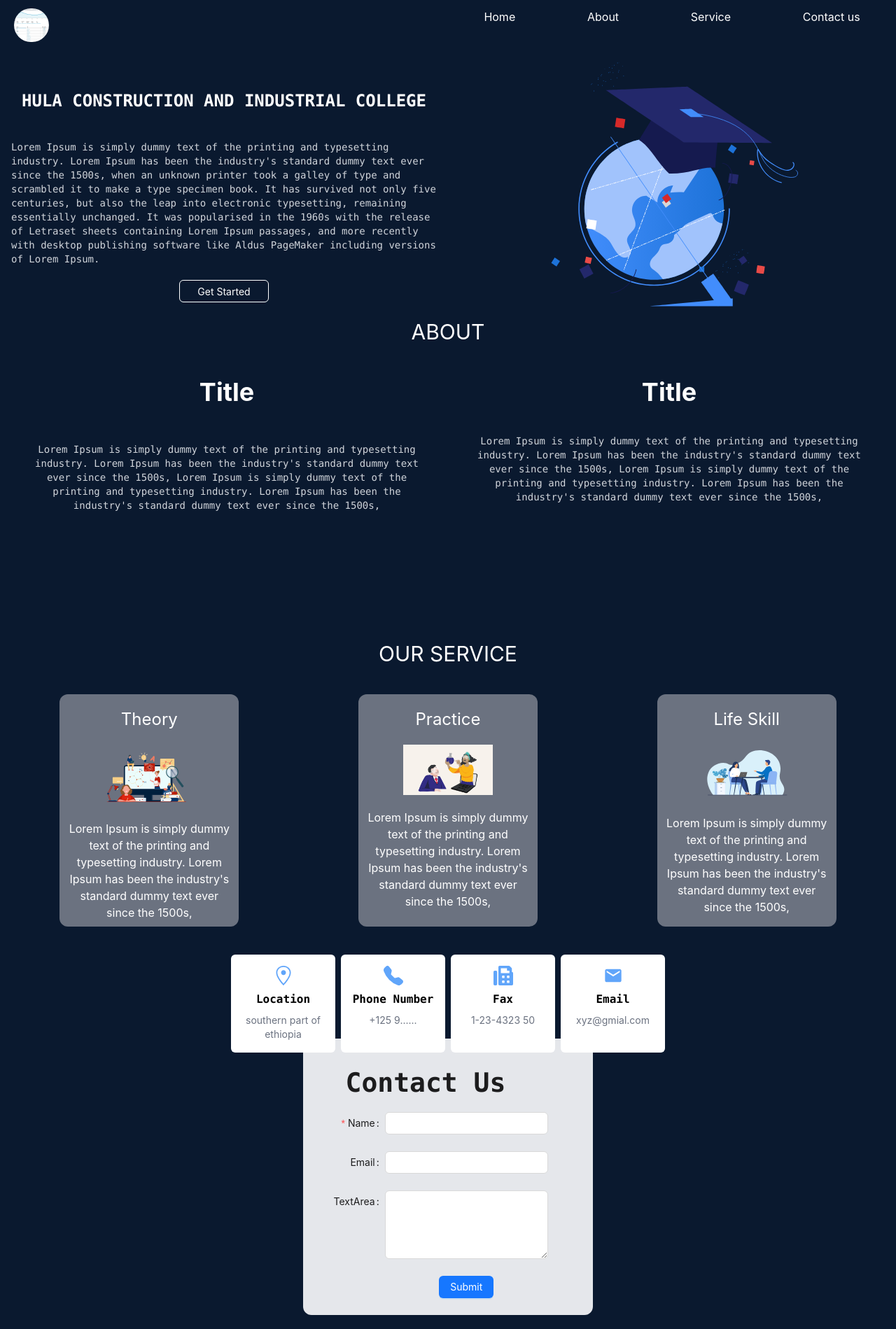
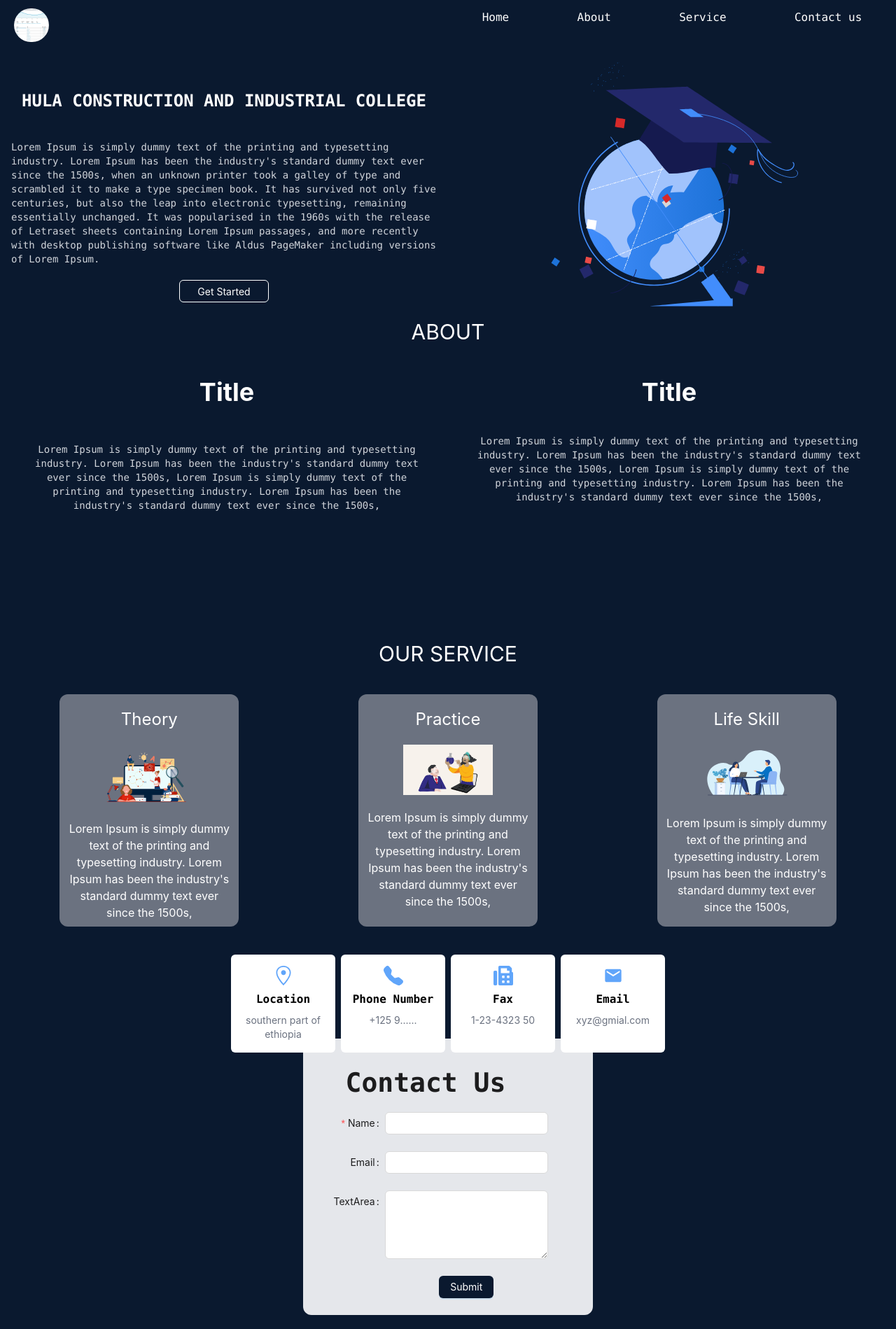
Before and after one commit to assegidasefa/Tvet-Web-site, a React (Create React App) app: page / in a window 1280 px wide. Shown: the whole page at 70% size. Built offline with nearby package versions, Linux system fonts and the light colour scheme; grey boxes are pictures that could not be loaded.

Commit message:
editing submit button

```diff
--- a/src/Components/Contact/contact.js
+++ b/src/Components/Contact/contact.js
@@ -20,28 +20,27 @@ const contact = () => {
       name="contact"
       className="w-full h-100vh p-5 flex flex-col items-center"
     >
-
       <div className="flex justify-between w-1/2 gap-2 mb-[-20px] z-10">
         <div className="flex flex-col bg-white items-center rounded-md p-4 w-48 gap-2">
-          <GoLocation size={28} className="text-blue-400"/>
+          <GoLocation size={28} className="text-blue-400" />
           <h1 className="font-bold text-md font-mono">Location</h1>
           <h1 className="text-gray-500 text-sm">southern part of ethiopia</h1>
         </div>
 
         <div className="flex flex-col bg-white items-center rounded-md p-4 w-48 gap-2">
-          <BsFillTelephoneFill size={28} className="text-blue-400"/>
+          <BsFillTelephoneFill size={28} className="text-blue-400" />
           <h1 className="font-bold text-md font-mono">Phone Number</h1>
           <h1 className="text-gray-500 text-sm">+125 9......</h1>
         </div>
 
         <div className="flex flex-col bg-white items-center rounded-md p-4 w-48 gap-2">
-          <FaFax size={28} className="text-blue-400"/>
+          <FaFax size={28} className="text-blue-400" />
           <h1 className="font-bold text-md font-mono">Fax</h1>
           <h1 className="text-gray-500 text-sm">1-23-4323 50</h1>
         </div>
 
         <div className="flex flex-col bg-white items-center rounded-md p-4 w-48 gap-2">
-          <MdEmail size={28} className="text-blue-400"/>
+          <MdEmail size={28} className="text-blue-400" />
           <h1 className="font-bold text-md font-mono">Email</h1>
           <h1 className="text-gray-500 text-sm">xyz@gmial.com</h1>
         </div>
@@ -102,7 +101,11 @@ const contact = () => {
               span: 16,
             }}
           >
-            <Button type="primary" htmlType="submit">
+            <Button
+              type="primary"
+              htmlType="submit"
+              className="bg-[#0a192f] text-white"
+            >
               Submit
             </Button>
           </Form.Item>
--- a/src/Components/Navbar/navbar.js
+++ b/src/Components/Navbar/navbar.js
@@ -1,39 +1,67 @@
-import React from 'react'
+import React from "react";
 import { Link } from "react-scroll";
-import Logo from '../../assets/logo.png'
+import Logo from "../../assets/logo.png";
 
 const navbar = () => {
   return (
-        <div className='w-full   h-full flex justify-between py-3'>
-            <div className=' w-1/5 pl-5'>
-                  <img className='rounded-full h-12 ' src={Logo} alt="Logo Image" style={{ width: "50px" }}></img>
+    <div className="w-full   h-full flex justify-between py-3">
+      <div className=" w-1/5 pl-5">
+        <img
+          className="rounded-full h-12 "
+          src={Logo}
+          alt="Logo Image"
+          style={{ width: "50px" }}
+        ></img>
       </div>
 
-                <ul className='w-1/2 flex justify-around'>
+      <ul className="w-1/2 flex justify-around">
         <li>
-                        <Link className='text-white' activeClass="active" to="home" smooth={true} duration={500}>
+          <Link
+            className="text-white font-mono"
+            activeClass="active"
+            to="home"
+            smooth={true}
+            duration={500}
+          >
             Home
           </Link>
         </li>
         <li>
-                        <Link className='text-white' activeClass="active" to="about" smooth={true} duration={500}>
+          <Link
+            className="text-white font-mono"
+            activeClass="active"
+            to="about"
+            smooth={true}
+            duration={500}
+          >
             About
           </Link>
         </li>
         <li>
-                        <Link className='text-white' activeClass="active" to="service" smooth={true} duration={500}>
+          <Link
+            className="text-white font-mono"
+            activeClass="active"
+            to="service"
+            smooth={true}
+            duration={500}
+          >
             Service
           </Link>
         </li>
         <li>
-                        <Link className='text-white' activeClass="active" to="contact" smooth={true} duration={500}>
+          <Link
+            className="text-white font-mono"
+            activeClass="active"
+            to="contact"
+            smooth={true}
+            duration={500}
+          >
             Contact us
           </Link>
         </li>
       </ul>
+    </div>
+  );
+};
 
-        </div>
-    )
-}
-
-export default navbar
+export default navbar;
```
Lines whose indentation alone changed are shown as unchanged.
